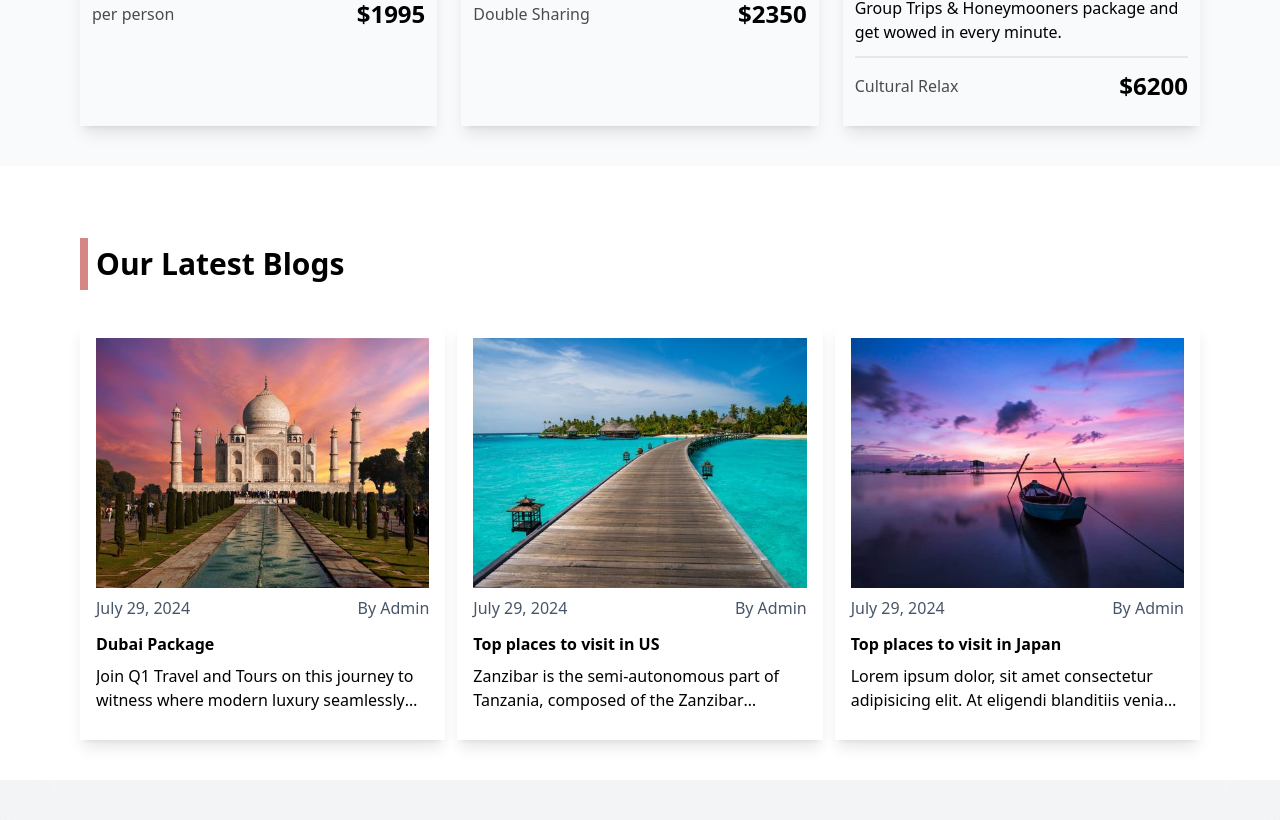
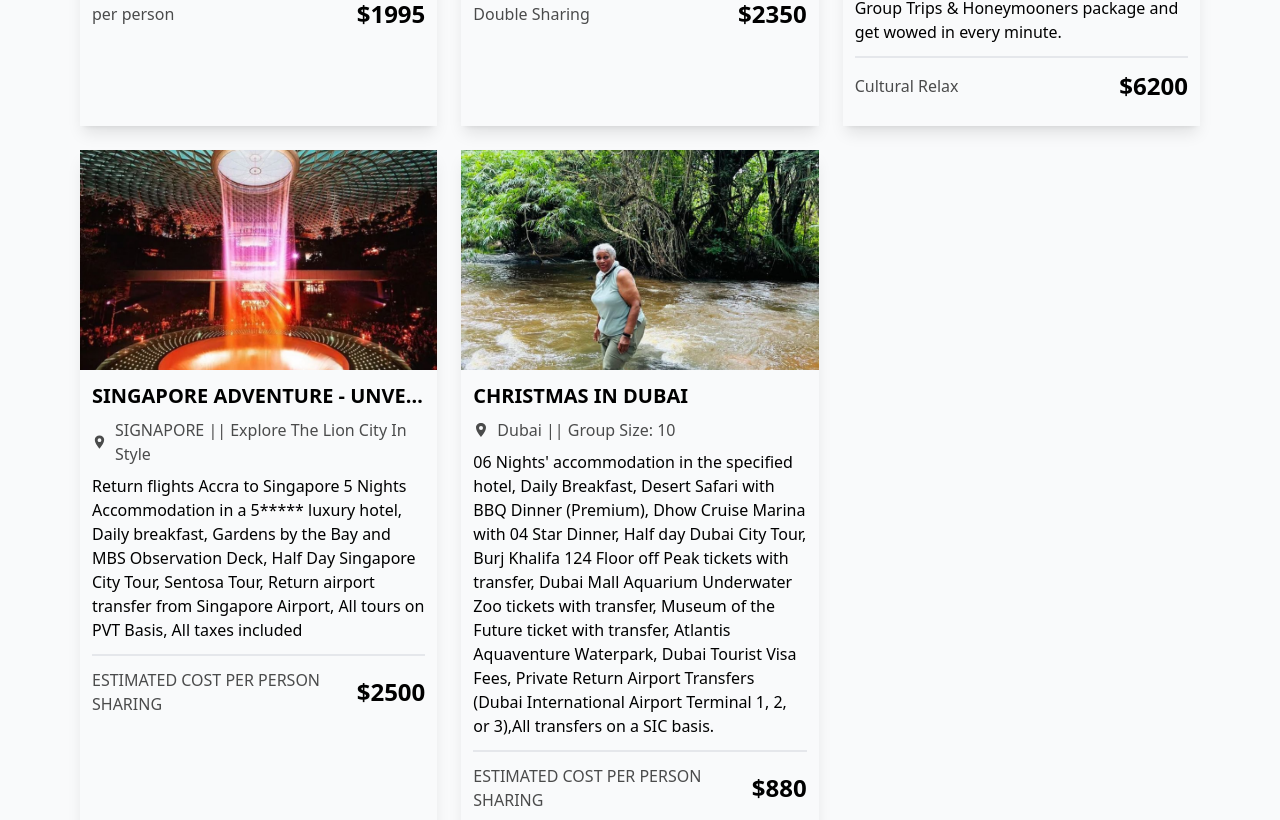
Before and after one commit to JaphethDievoleCobbinah/vite-travelweb, a React (Vite) app: page / in a window 1280 px wide. Shown: the part 1400-2220 px from the top of the page. Built offline with nearby package versions, Linux system fonts and the light colour scheme.

Commit message:
Packages Added

```diff
--- a/src/components/Navbar/Navbar.jsx
+++ b/src/components/Navbar/Navbar.jsx
@@ -52,7 +52,7 @@ const Navbar = ({ handleOrderPopup }) => {
         <div className="bg-gradient-to-r from-primary to-secondary text-white ">
           <div className="container py-[2px] sm:block hidden">
             <div className="flex items-center justify-between">
-              <p className="text-sm">q1.traveltours@gmail.com</p>
+              <p className="text-sm"><a href="mailto:q1.traveltours@gmail.com">q1.traveltours@gmail.com</a></p>
               <p>+233 30 224 6577 / +233 24 897 1927</p>
             </div>
           </div>
--- a/src/components/Navbar/ResponsiveMenu.jsx
+++ b/src/components/Navbar/ResponsiveMenu.jsx
@@ -15,8 +15,8 @@ const ResponsiveMenu = ({ showMenu, setShowMenu }) => {
         <div className="flex items-center justify-start gap-3">
           <FaUserCircle size={50} />
           <div>
-            <h1>Hello User</h1>
-            <h1 className="text-sm text-slate-500">Premium user</h1>
+            <h1>Hello</h1>
+            <h1 className="text-sm text-slate-500">Welcome</h1>
           </div>
         </div>
         <nav className="mt-12">
@@ -37,7 +37,7 @@ const ResponsiveMenu = ({ showMenu, setShowMenu }) => {
       </div>
       <div className="footer">
         <h1>
-          Made with ❤ by <a href="https://dilshad-ahmed.github.io/">Dilshad</a>{" "}
+          Made with ❤ by <a href="https://github.com/JaphethDievoleCobbinah/">Japheth</a>{" "}
         </h1>
       </div>
     </div>
--- a/src/components/Places/Places.jsx
+++ b/src/components/Places/Places.jsx
@@ -1,7 +1,7 @@
 import React from "react";
 import PlaceCard from "./PlaceCard";
 import Img1 from "../../assets/places/zanzibar.jpg";
-import Img2 from "../../assets/places/tajmahal.jpg";
+import Singapore from "../../assets/places/Singapore01.jpg";
 import Img3 from "../../assets/places/blog1.jpg";
 import Img4 from "../../assets/places/place4.jpg";
 import Img5 from "../../assets/places/place5.jpg";
@@ -35,6 +35,26 @@ const PlacesData = [
     type: "Cultural Relax",
   },
 
+  {
+    img: Singapore,
+    title: "SINGAPORE ADVENTURE - UNVEIL THE MAGIC OF SINGAPORE",
+    location: "SIGNAPORE || Explore The Lion City In Style",
+    description:
+      "Return flights Accra to Singapore 5 Nights Accommodation in a 5***** luxury hotel, Daily breakfast, Gardens by the Bay and MBS Observation Deck, Half Day Singapore City Tour, Sentosa Tour, Return airport transfer from Singapore Airport, All tours on PVT Basis, All taxes included",
+    price:2500,
+    type: "ESTIMATED COST PER PERSON SHARING",
+  },
+  {
+    img: Img3,
+    title: " CHRISTMAS IN DUBAI",
+    location: "Dubai || Group Size: 10",
+    description:
+      "06 Nights' accommodation in the specified hotel, Daily Breakfast, Desert Safari with BBQ Dinner (Premium), Dhow Cruise Marina with 04 Star Dinner, Half day Dubai City Tour, Burj Khalifa 124 Floor off Peak tickets with transfer, Dubai Mall Aquarium Underwater Zoo tickets with transfer, Museum of the Future ticket with transfer, Atlantis Aquaventure Waterpark, Dubai Tourist Visa Fees, Private Return Airport Transfers (Dubai International Airport Terminal 1, 2, or 3),All transfers on a SIC basis. ",
+    price:880,
+    type: "ESTIMATED COST PER PERSON SHARING",
+  },
+
+
 ];
 
 const Places = ({ handleOrderPopup }) => {
```
Also changed, not shown: src/assets/places/singapore01.jpg (added).
